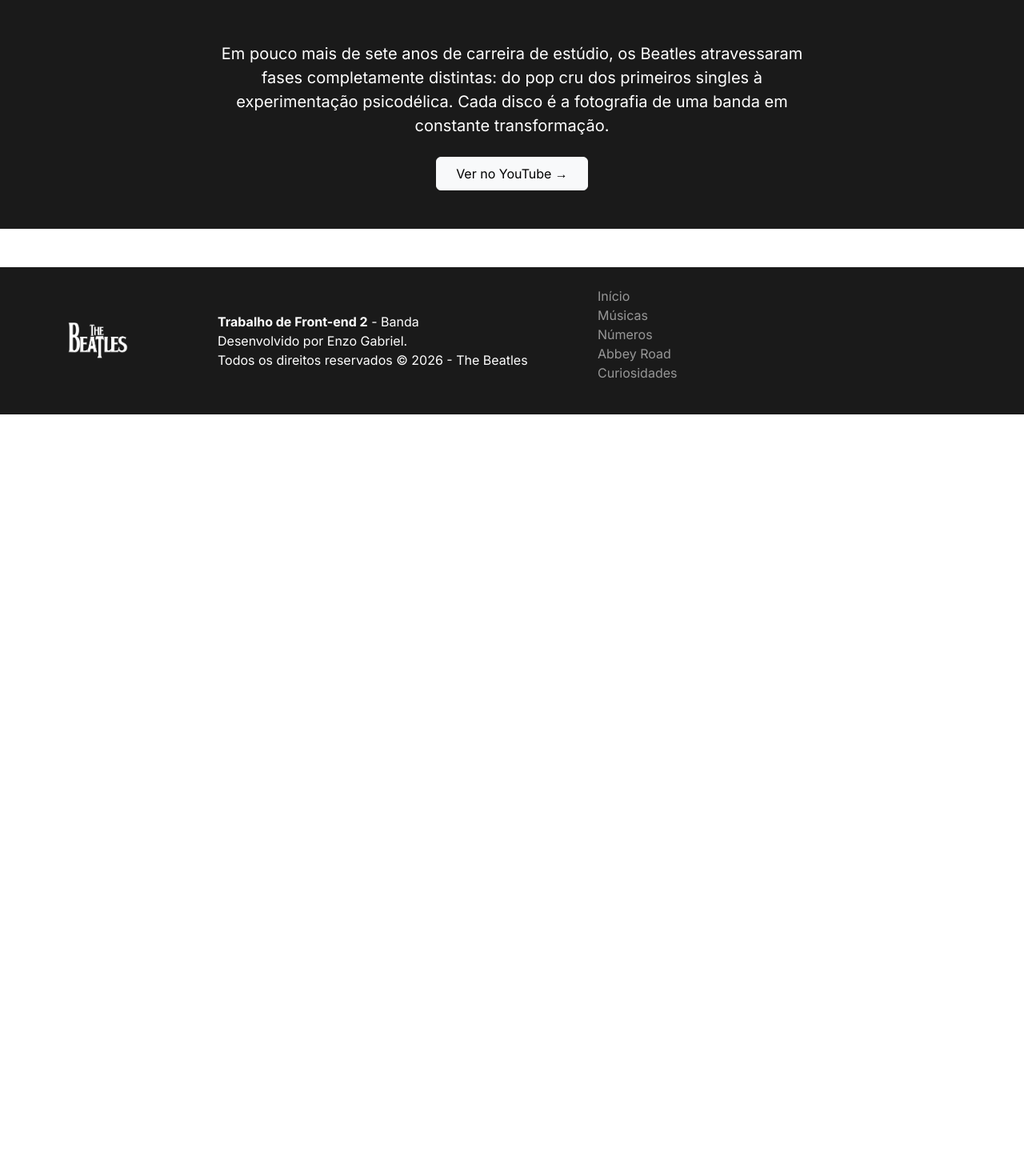
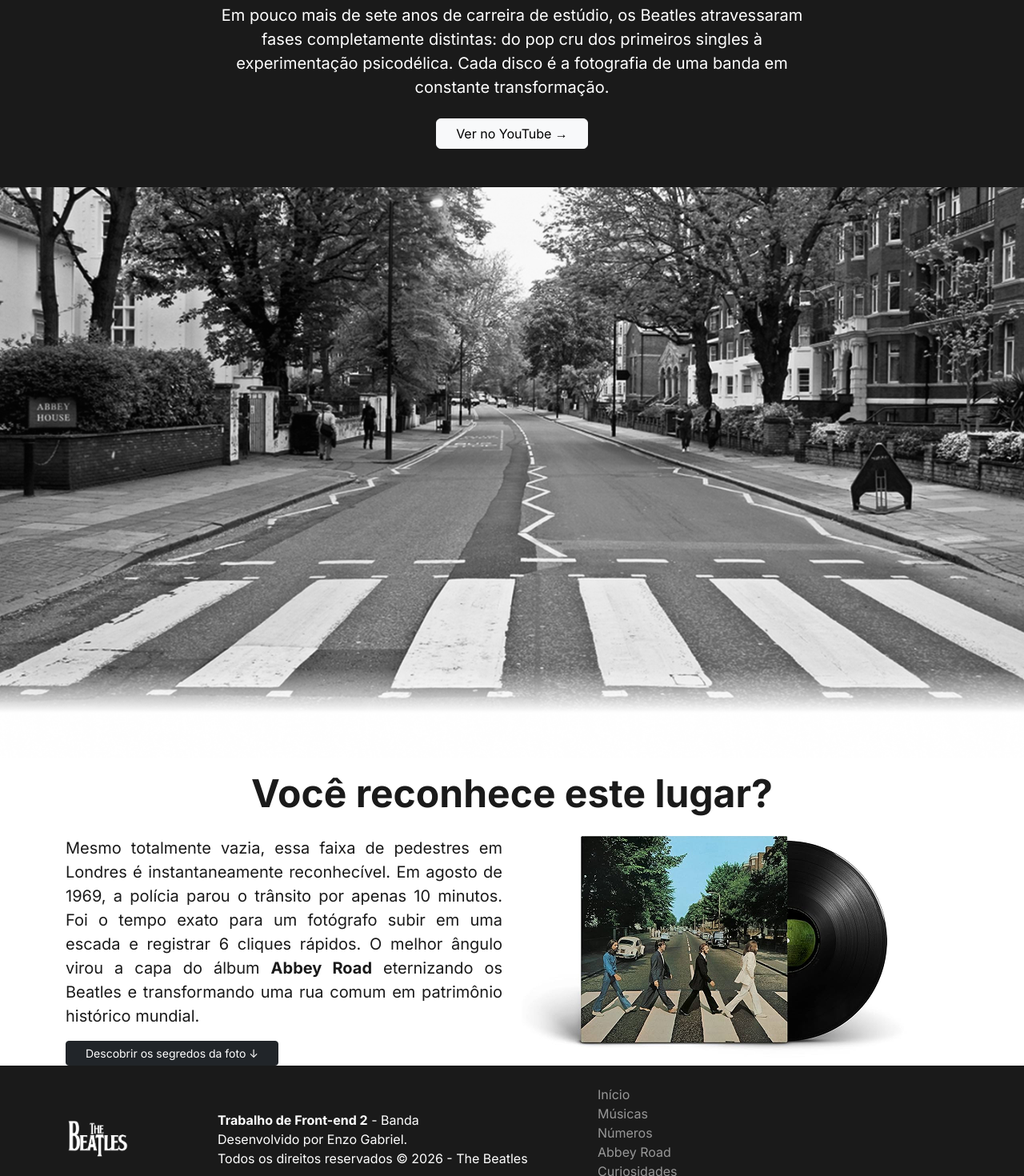
Before and after one commit to wnsogabriel/thelandingbeatles, a React (Vite) app: page / in a window 1280 px wide. Shown: the part 1330-2800 px from the top of the page at 80% size. Before the commit the page ends 1848 px from the top, so only its background shows below. Built offline with nearby package versions, Linux system fonts and the light colour scheme; a web font is replaced by a local one.

Commit message:
feat: Cria a seção AbbeyRoad

```diff
--- a/src/App.jsx
+++ b/src/App.jsx
@@ -4,6 +4,7 @@
 import Ticker from "./components/Ticker"
 import Musicas from "./components/Musicas"
 import Resultados from "./components/Resultados"
+import AbbeyRoad from "./components/AbbeyRoad"
 
 export default function App() {
   return (
@@ -13,6 +14,7 @@
       <Ticker />
       <Musicas />
       <Resultados />
+      <AbbeyRoad />
       <Footer />
     </>
   )
--- /dev/null
+++ b/src/components/AbbeyRoad.jsx
@@ -0,0 +1,20 @@
+function AbbeyRoad() {
+    return (
+        <section id="abbey-road">
+            <img src="/img/abbey-road-vazia.png" className="img-fluid" alt="Foto da Abbey Road vazia" />
+            <div className="container">
+                <h2 className="display-5 fw-bold text-center py-3">Você reconhece este lugar?</h2>
+                <div className="row">
+                    <div className="col-md-6">
+                        <p className="paragrafo fs-5 text-justificado">Mesmo totalmente vazia, essa faixa de pedestres em Londres é instantaneamente reconhecível. Em agosto de 1969, a polícia parou o trânsito por apenas 10 minutos. Foi o tempo exato para um fotógrafo subir em uma escada e registrar 6 cliques rápidos. O melhor ângulo virou a capa do álbum <strong>Abbey Road</strong> eternizando os Beatles e transformando uma rua comum em patrimônio histórico mundial.</p>
+                        <a className="btn btn-dark btn-sm px-4" href="#curiosidades" role="button">Descobrir os segredos da foto ↓</a>
+                    </div>
+                    <div className="col-md-6">
+                        <img src="/img/album-disco.png" className="img-fluid" alt="Foto do album e do disco abbey road" />
+                    </div>
+                </div>
+            </div>
+        </section>
+    )
+}
+export default AbbeyRoad
--- a/src/components/Resultados.jsx
+++ b/src/components/Resultados.jsx
@@ -1,7 +1,7 @@
 import resultados from "../data/resultados";
 function Resultados() {
 return (
-     <section id="resultados" className="container-fluid faixa-preta text-white py-5 my-5">
+     <section id="resultados" className="container-fluid faixa-preta text-white py-5">
     <div className="container text-center">
         <div className="row g-4 mb-4">
             {resultados.map((resultado) => (
@@ -19,7 +19,7 @@
                     completamente distintas: do pop cru dos primeiros singles à
                     experimentação psicodélica. Cada disco é a fotografia de uma banda em constante transformação.
                 </p>
-                <a className="btn btn-light px-4 py-2" href="https://www.youtube.com/@TheBeatles" target="_blank" rel="noopener noreferrer" role="button">Ver no YouTube →</a>
+                <a className="btn btn-light px-4" href="https://www.youtube.com/@TheBeatles" target="_blank" rel="noopener noreferrer" role="button">Ver no YouTube →</a>
             </div>
         </div>
     </div>
```
Also changed, not shown: public/img/abbey-road-vazia.png (added), public/img/album-disco.png (added).
